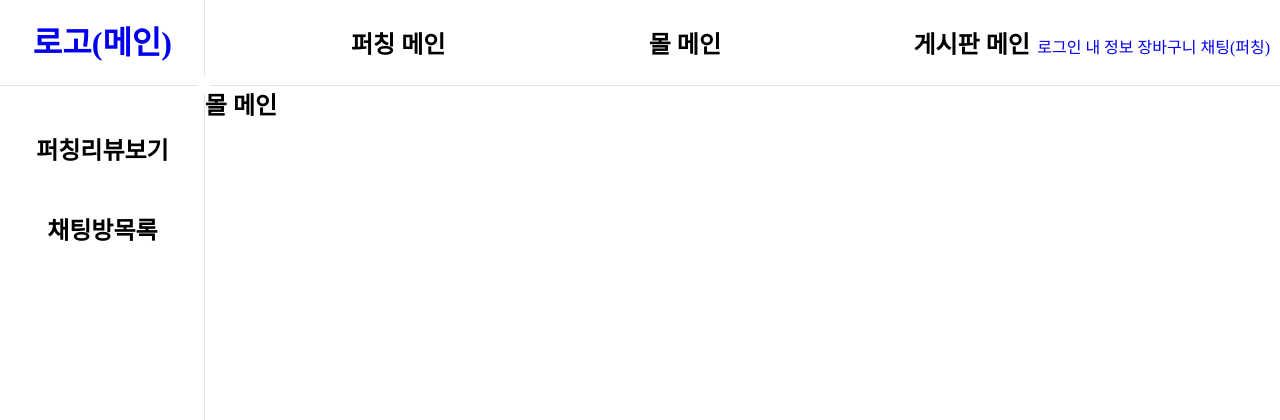
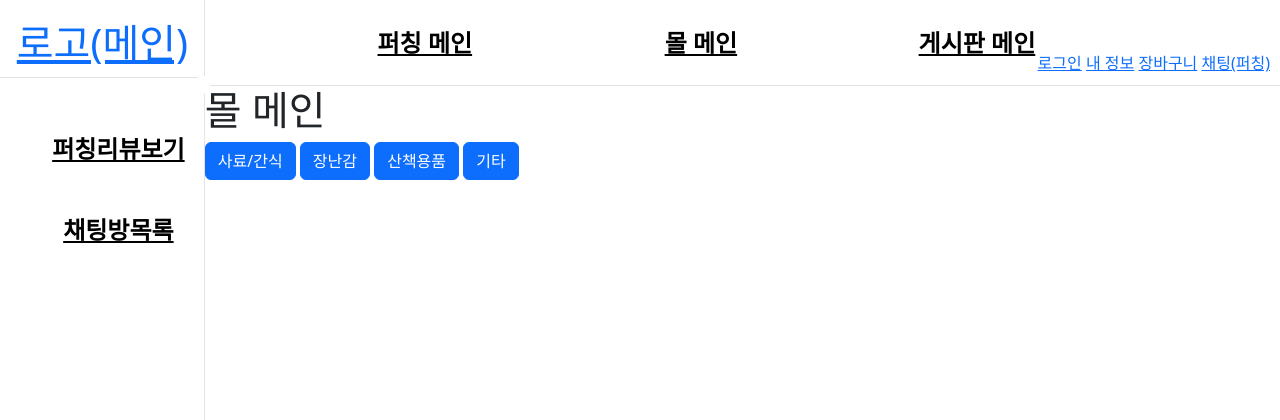
Before and after one commit to GeeHwanee/NaMoHaGae, a Spring Boot app: page /mall/main in a window 1280 px wide. Shown: the top 420 px of the page. Run offline with Spring Boot 4, Linux system fonts and the light colour scheme; some of the project's set-up classes (security, data sources, template engines, error pages and the like) are left out, and stand-ins take their place; some libraries are stand-ins or nearby versions.

Commit message:
main 수정

```diff
--- a/src/main/resources/templates/mall/main.html
+++ b/src/main/resources/templates/mall/main.html
@@ -5,6 +5,9 @@
     <meta http-equiv="X-UA-Compatible" content="IE=edge">
     <meta name="viewport" content="width=device-width, initial-scale=1.0">
     <link rel="stylesheet" href="/main.css">
+    <link href="https://cdn.jsdelivr.net/npm/bootstrap@5.2.3/dist/css/bootstrap.min.css" rel="stylesheet">
+    <script src="https://cdn.jsdelivr.net/npm/bootstrap@5.2.3/dist/js/bootstrap.bundle.min.js"></script>
+    <script src="https://ajax.googleapis.com/ajax/libs/jquery/3.6.3/jquery.min.js"></script>
     <title>몰 메인</title>
 
 </head>
@@ -21,6 +24,10 @@
     </aside>
     <section>
         <h1>몰 메인</h1>
+        <button type="button" class="btn btn-primary" onclick="location.href='http://localhost:8081/mall/product/list?categoryNo=1'">사료/간식</button>
+        <button type="button" class="btn btn-primary" onclick="location.href='http://localhost:8081/mall/product/list?categoryNo=2'">장난감</button>
+        <button type="button" class="btn btn-primary" onclick="location.href='http://localhost:8081/mall/product/list?categoryNo=3'">산책용품</button>
+        <button type="button" class="btn btn-primary" onclick="location.href='http://localhost:8081/mall/product/list?categoryNo=4'">기타</button>
         <article></article>
     </section>
 </main>
```
